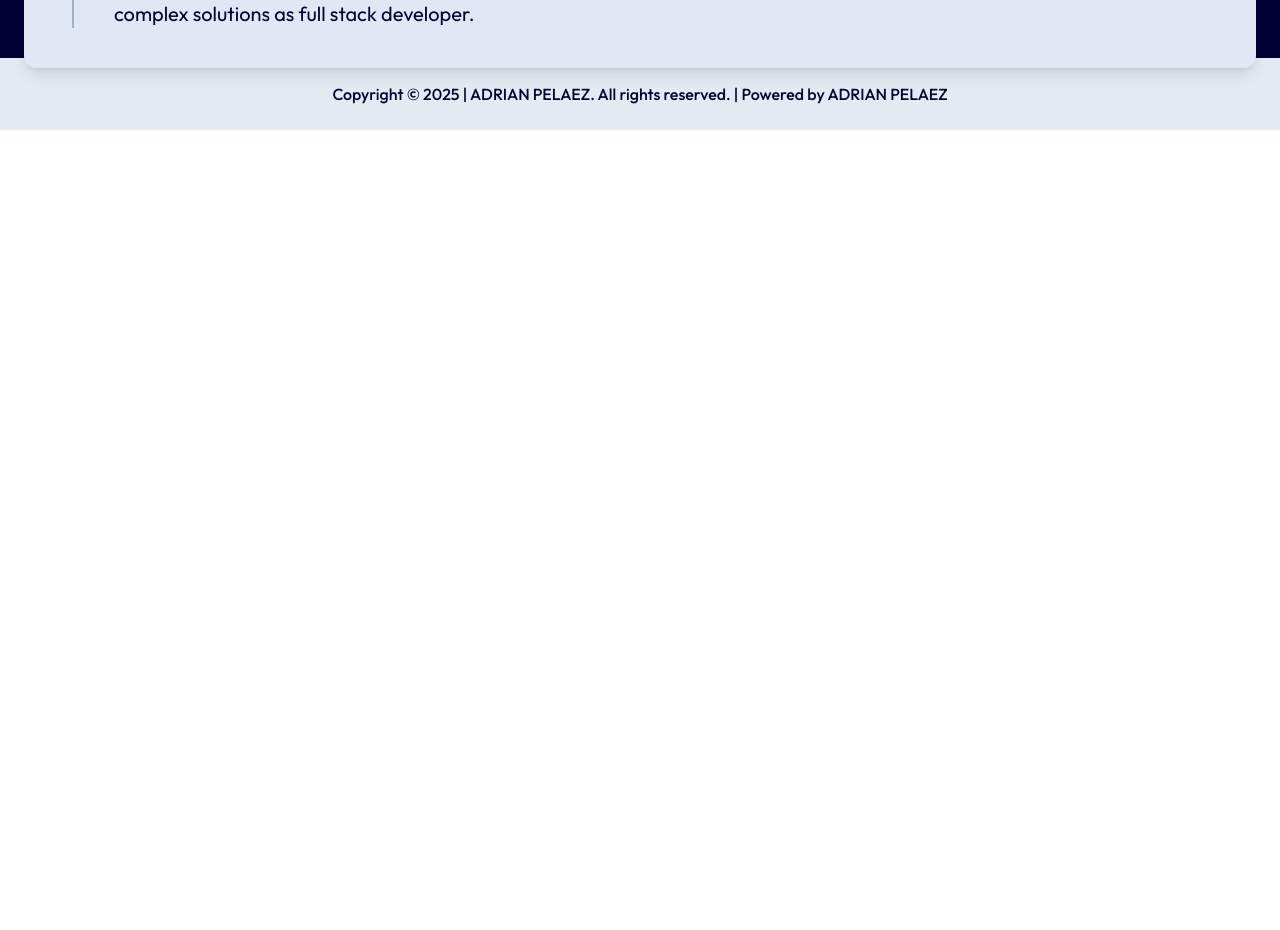
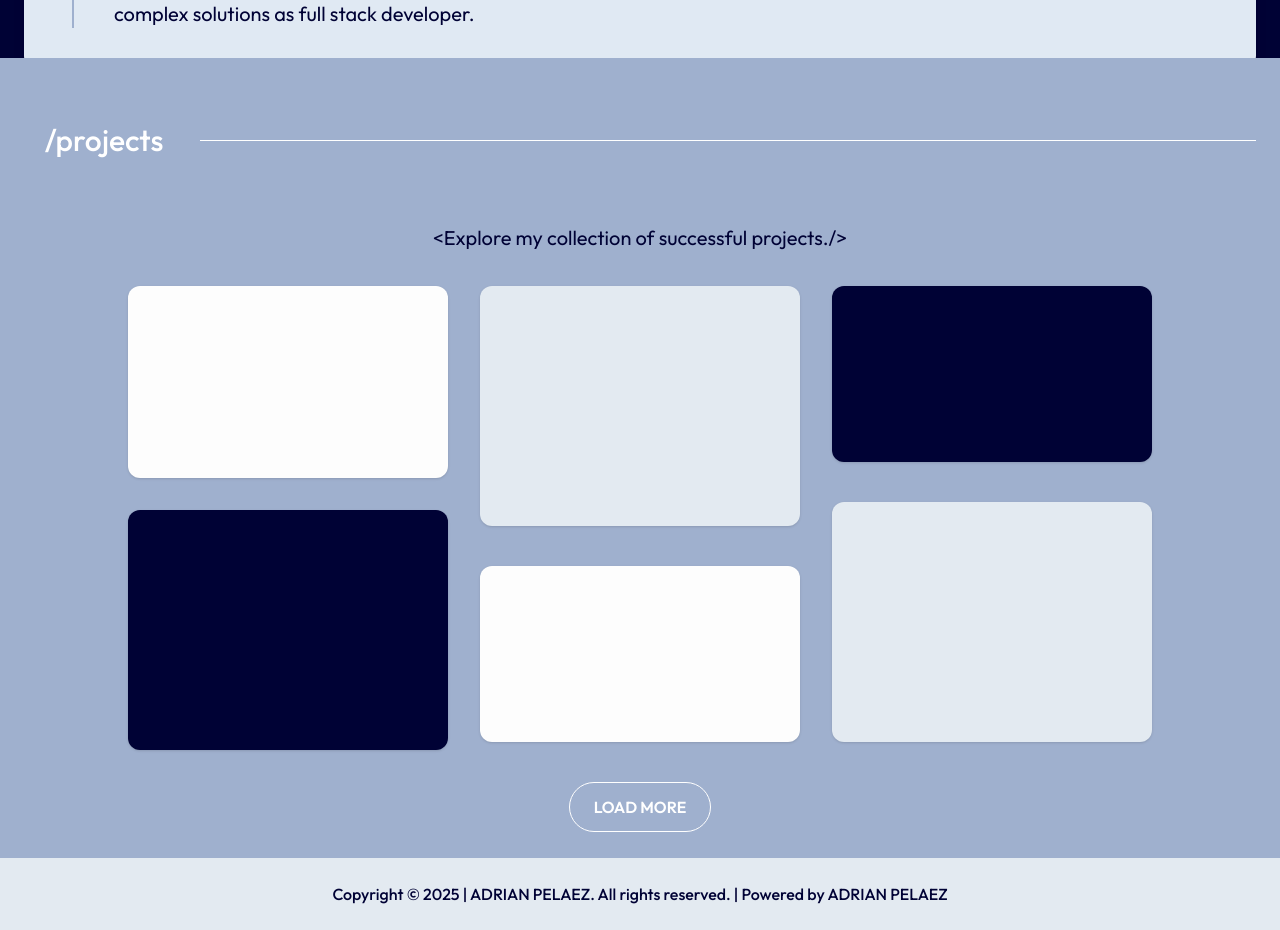
Before and after one commit to adrianpt1991/my-portfolio, an Angular app: page / in a window 1280 px wide. Shown: the part 3142-4072 px from the top of the page. Before the commit the page ends 3272 px from the top, so only its background shows below. Built offline with nearby package versions, Linux system fonts and the light colour scheme.

Commit message:
adding projects section

```diff
--- a/src/app/app.html
+++ b/src/app/app.html
@@ -8,6 +8,8 @@
 <app-services />
 <!-- experience section -->
 <app-experience />
+<!-- projects section -->
+<app-projects />
 
 <!-- footer -->
 <app-footer />
--- a/src/app/app.ts
+++ b/src/app/app.ts
@@ -6,10 +6,11 @@ import { About } from './features/about/about';
 import { Footer } from './layout/footer/footer';
 import { Services } from './features/services/services';
 import { Experience } from './features/experience/experience';
+import { Projects } from './features/projects/projects';
 
 @Component({
   selector: 'app-root',
-  imports: [RouterOutlet, Header, Hero, About, Footer, Services, Experience],
+  imports: [RouterOutlet, Header, Hero, About, Footer, Services, Experience, Projects],
   templateUrl: './app.html',
   styleUrl: './app.css'
 })
--- a/src/app/features/experience/experience.html
+++ b/src/app/features/experience/experience.html
@@ -10,14 +10,14 @@
         <div class="flex justify-center mt-10">
             <div class="flex text-2xl -mb-8">
                 <button
-                    class="px-8 py-6 shadow-[0_4px_4px_rgba(0,0,0,0.25)] rounded-s-full font-semibold transition-colors duration-300"
+                    class="cursor-pointer px-8 py-6 shadow-[0_4px_4px_rgba(0,0,0,0.25)] rounded-s-full font-semibold transition-colors duration-300"
                     [ngClass]="{ 'bg-[#000235] text-white': selectedTab() === 'experience', 'bg-[#9FB0CE] text-[#E3EAF1]': selectedTab() !== 'experience' }"
                     (click)="selectTab('experience')"
                 >
                     EXPERIENCE
                 </button>
                 <button
-                    class="px-8 py-6 shadow-[0_4px_4px_rgba(0,0,0,0.25)] border border-white rounded-e-full font-semibold transition-colors duration-300"
+                    class="cursor-pointer px-8 py-6 shadow-[0_4px_4px_rgba(0,0,0,0.25)] border border-white rounded-e-full font-semibold transition-colors duration-300"
                     [ngClass]="{ 'bg-[#000235] text-white': selectedTab() === 'education', 'bg-[#9FB0CE] text-[#E3EAF1]': selectedTab() !== 'education' }"
                     (click)="selectTab('education')"
                 >
--- /dev/null
+++ b/src/app/features/projects/projects.html
@@ -0,0 +1,40 @@
+<section id="projects" class="relative h-dvh text-[#000235] px-6 py-16 flex flex-col items-center text-center bg-[#9FB0CE]">
+    <!-- Section content -->
+    <div class="w-full h-full container mx-auto">
+        <!-- Section title -->
+        <div class="flex items-center gap-4 text-white">
+            <span class="text-3xl font-medium min-w-40">/projects</span>
+            <span class="w-full border-b border-white"></span>
+        </div>
+        <!-- Content -->
+        <div class="flex flex-col gap-4 px-8 py-16 items-center">
+            <!-- Subtitle -->
+            <span class="text-xl text-center leading-8 max-w-md">
+                &lt;Explore my collection of successful projects./&gt;
+            </span>
+            <!-- Projects grid -->
+            <div class="grid grid-cols-2 md:grid-cols-3 gap-8 mt-4">
+                <!-- Column #1 -->
+                <div class="grid gap-8">
+                    <div class="w-80 h-48 rounded-xl shadow bg-[#FDFDFD]"></div>
+                    <div class="w-80 h-60 rounded-xl shadow bg-[#000235]"></div>
+                </div>
+                <!-- Column #2 -->
+                <div class="grid gap-8">
+                    <div class="w-80 h-60 rounded-xl shadow bg-[#E3EAF1]"></div>
+                    <div class="w-80 h-44 rounded-xl shadow bg-[#FDFDFD]"></div>
+                </div>
+                <!-- Column #3 -->
+                <div class="grid gap-8">
+                    <div class="w-80 h-44 rounded-xl shadow bg-[#000235]"></div>
+                    <div class="w-80 h-60 rounded-xl shadow bg-[#E3EAF1]"></div>
+                </div>
+            </div>
+            <!-- Load more button -->
+            <a href="#" class="mt-4 w-fit border px-6 py-3 rounded-full bg-transparent text-white border-white font-semibold hover:bg-[#000235] transition">
+                LOAD MORE
+            </a>
+        </div>
+    </div>
+
+</section>
```
Also changed, not shown: src/app/features/projects/projects.ts (added, +11 -0 lines), src/app/features/projects/projects.css (added).
